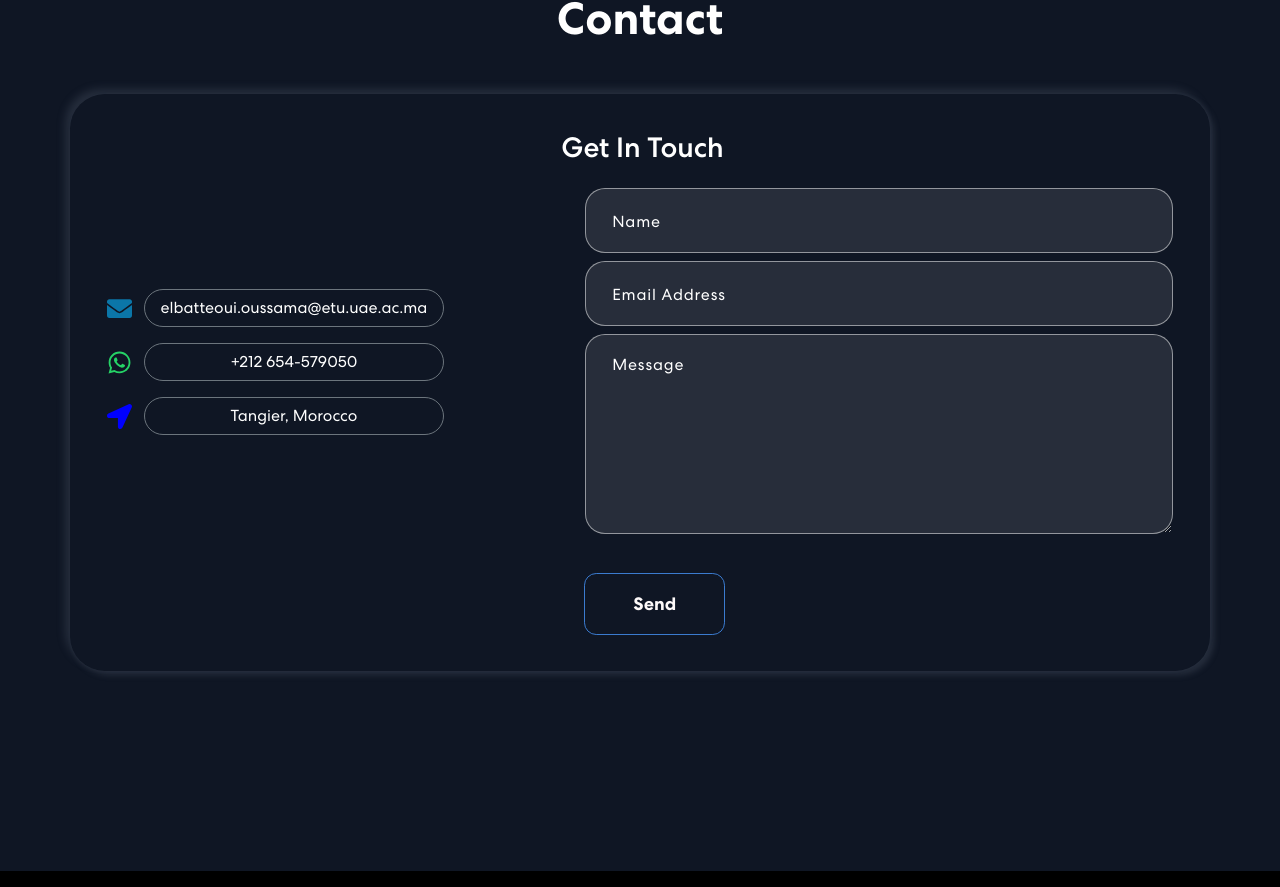
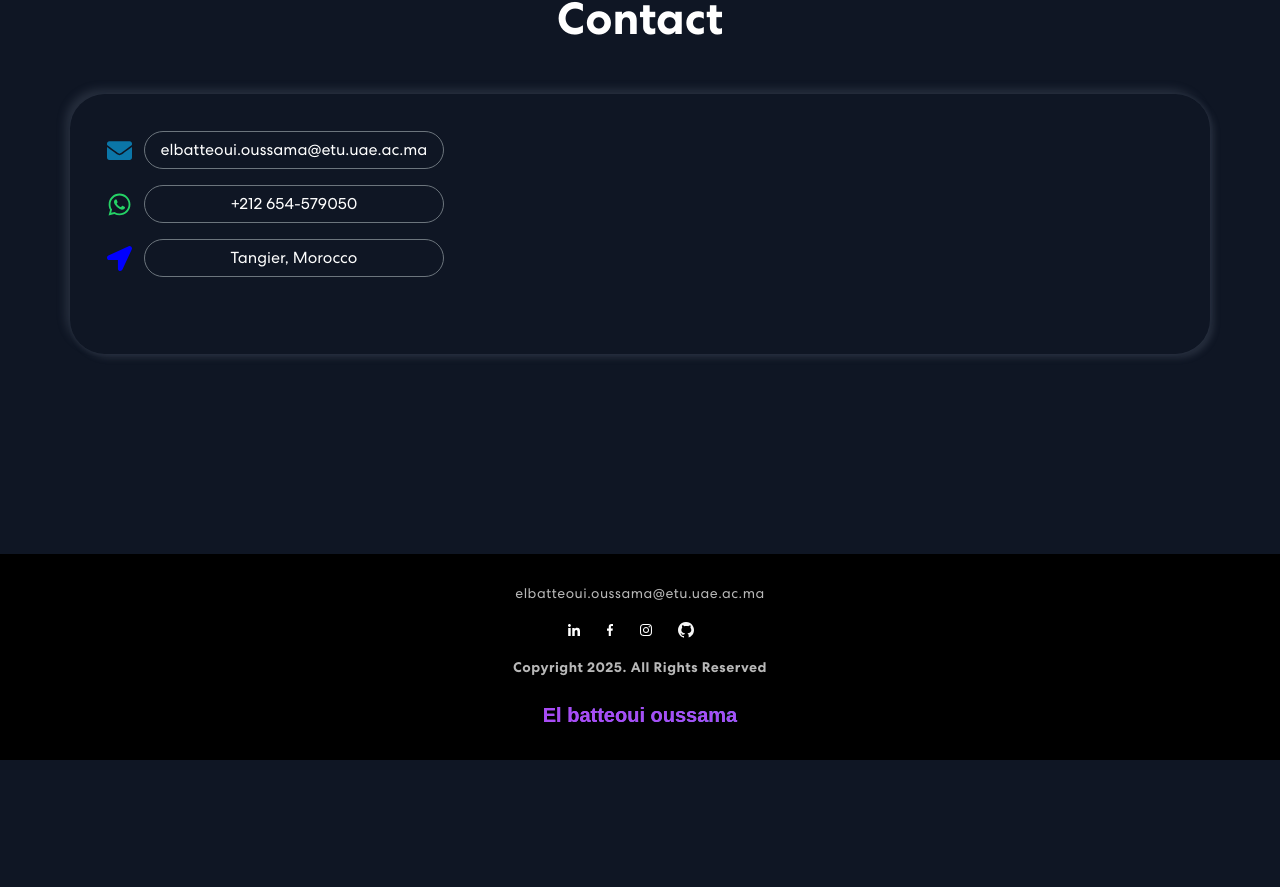
Before and after one commit to batteoui123/MyPortfolio, a React (Create React App) app: page / in a window 1280 px wide. Shown: the part 1154-2041 px from the top of the page. After the commit the page ends 1914 px from the top, so only its background shows below. Built offline with nearby package versions, Linux system fonts and the light colour scheme; a web font is replaced by a local one.

Commit message:
test contact3

```diff
--- a/src/components/Contact.js
+++ b/src/components/Contact.js
@@ -115,7 +115,7 @@ export const Contact = () => {
             </motion.div>
           </Col>
 
-          <Col md={12} sm={12} lg={7}>
+          {/* <Col md={12} sm={12} lg={7}>
             <TrackVisibility>
               {({ isVisible }) => (
                 <motion.div
@@ -175,7 +175,7 @@ export const Contact = () => {
                 </motion.div>
               )}
             </TrackVisibility>
-          </Col>
+          </Col> */}
         </Row>
       </Container>
     </section>
```
